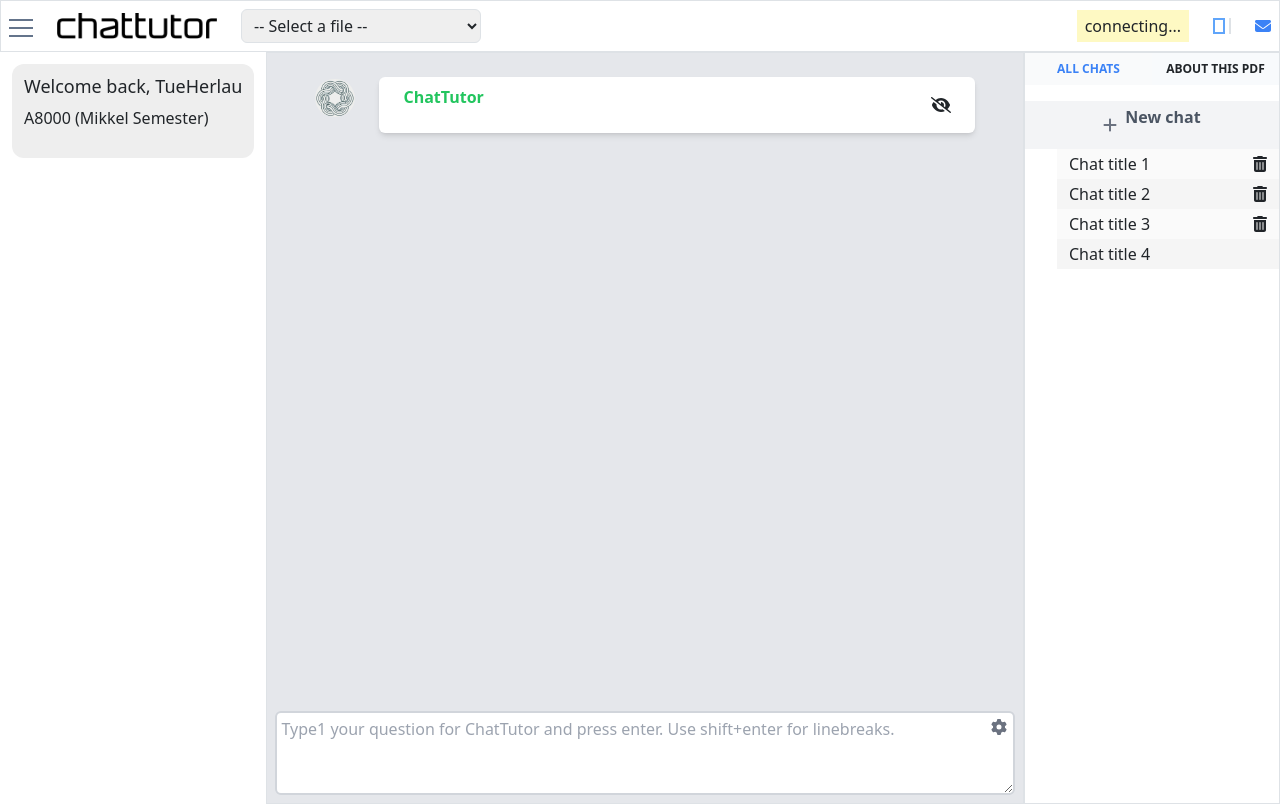
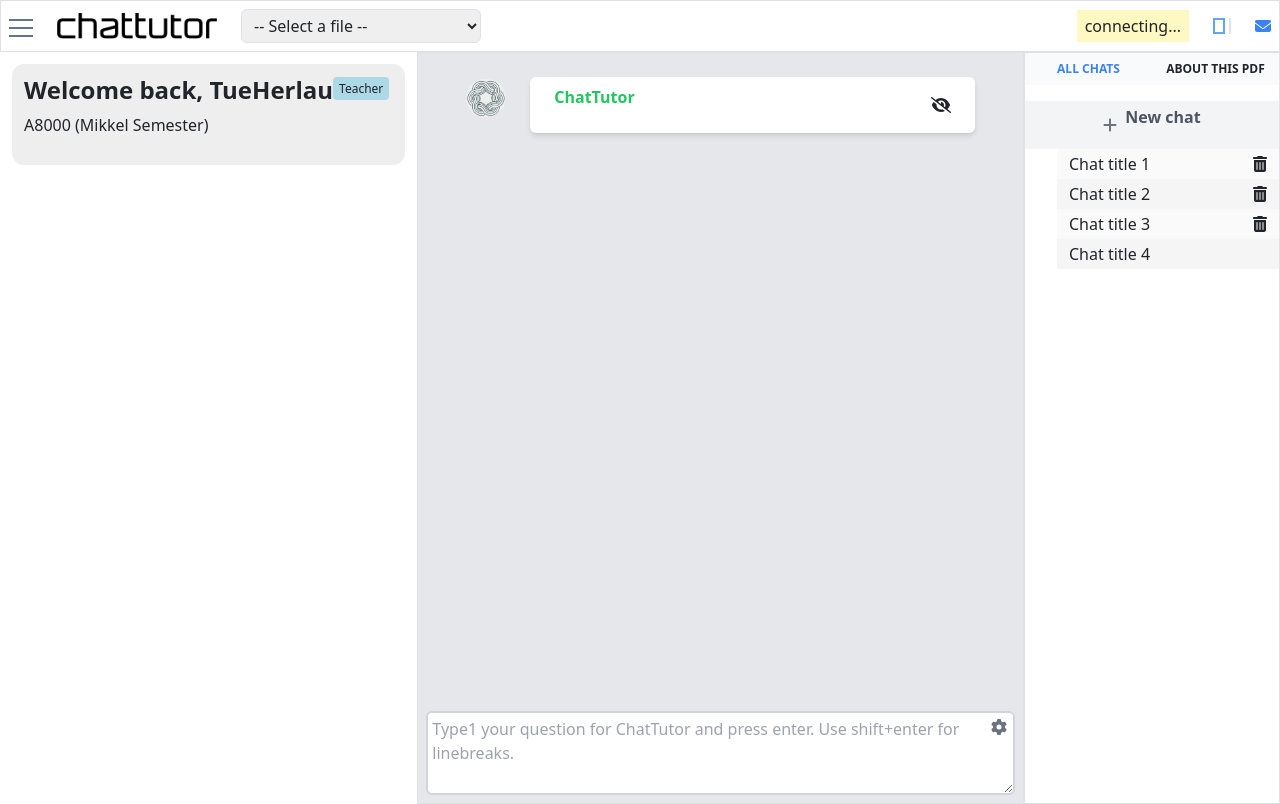
Before and after one commit to sudhansom/chattutor-react, a React (Vite) app: page / in a window 1280 px wide. Built offline with nearby package versions, Linux system fonts and the light colour scheme.

Commit message:
fix sup text to heading

```diff
--- a/src/components/WelcomeText.jsx
+++ b/src/components/WelcomeText.jsx
@@ -3,7 +3,7 @@
 const WelcomeText = () => {
   return (
       <div className="welcome-text">
-        <h2>Welcome back, TueHerlau</h2>
+        <h2>Welcome back, TueHerlau<sup><span>Teacher</span></sup></h2>
         <p>A8000 (Mikkel Semester)</p>
       </div>
   );
--- a/src/index.css
+++ b/src/index.css
@@ -51,8 +51,16 @@
 }
 .welcome-text h2 {
   text-align: center;
-  font-size: 18px;
-
+  font-size: 24px;
+  font-weight: bold;
+}
+.welcome-text sup {
+  font-size: 12px;
+  font-weight: normal;
+  background: lightblue;
+  padding: 3px 6px;
+  border-radius: 4px;
+  margin-right: 4px;;
 }
 
 @media (prefers-color-scheme: light) {
```
